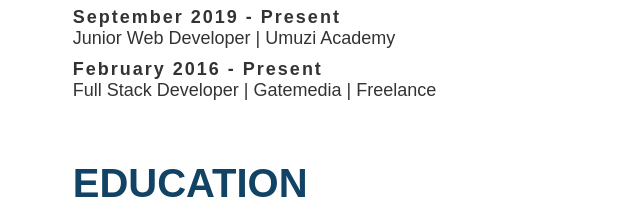
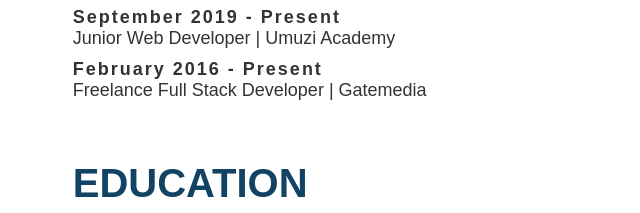
Before and after one commit to lebohang0824/lebohang, a website: page index.html in a window 1280 px wide. Shown: the part 1531-1744 px from the top of the page, 355-995 px from the left. Drawn offline with Linux system fonts and the light colour scheme; a web font is replaced by a local one.

Commit message:
Updated work experience

```diff
--- a/index.html
+++ b/index.html
@@ -145,7 +145,7 @@
 					</p>
 					<p>
 						<b>February 2016 - Present</b>
-						Full Stack Developer | Gatemedia | Freelance
+						Freelance Full Stack Developer | Gatemedia
 					</p>
 				</div>
 				<div class="section" id="education">
```
